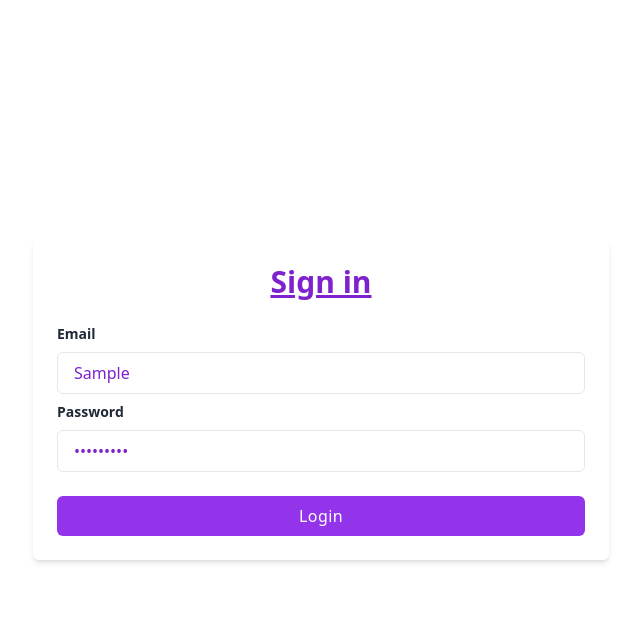
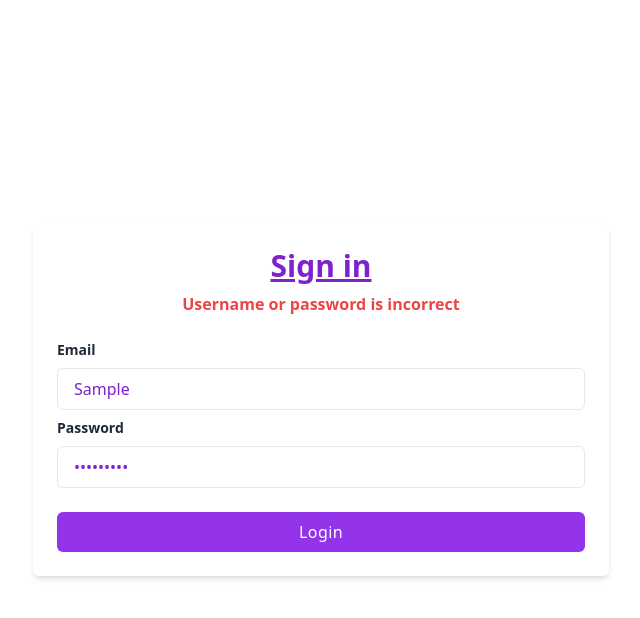
Before and after one commit to Serkan-Ucakcioglu/MERN-STACK-AUTH-APP, a React (Vite) app in the folder frontend/: page / in a window 1280 px wide. Both pictures are taken after typing "Sample", "Sample123" into the empty fields and a click on the button "Login". Shown: the top 618 px of the page, without its empty margins (319-959 px from the left). Built offline with nearby package versions, Linux system fonts and the light colour scheme; no server answers.

Commit message:
error message add

```diff
--- a/frontend/src/features/login/InputList.jsx
+++ b/frontend/src/features/login/InputList.jsx
@@ -26,7 +26,7 @@ function InputList({ register, errors }) {
           className="block w-full px-4 py-2 mt-2 text-purple-700 bg-white border rounded-md focus:border-purple-400 focus:ring-purple-300 focus:outline-none focus:ring focus:ring-opacity-40"
         />
         <span className="text-red-500 text-left text-m">
-          {errors?.usernamew?.message}
+          {errors?.username?.message}
         </span>
       </div>
       <div className="mb-2">
--- a/frontend/src/features/login/Login.jsx
+++ b/frontend/src/features/login/Login.jsx
@@ -15,7 +15,7 @@ function Login() {
   const dispatch = useDispatch();
   const navigate = useNavigate();
 
-  const [Login, { isSuccess, data }] = useLoginMutation();
+  const [Login, { isSuccess, data, isError }] = useLoginMutation();
 
   useEffect(() => {
     if (isSuccess) {
@@ -35,6 +35,11 @@ function Login() {
           <h1 className="text-3xl font-semibold text-center text-purple-700 underline">
             Sign in
           </h1>
+          {isError && (
+            <h2 className="text-red-500 text-center mt-2 font-extrabold">
+              Username or password is incorrect
+            </h2>
+          )}
           <form className="mt-6" onSubmit={handleSubmit(onSubmit)}>
             <InputList register={register} errors={errors} />
 
```
